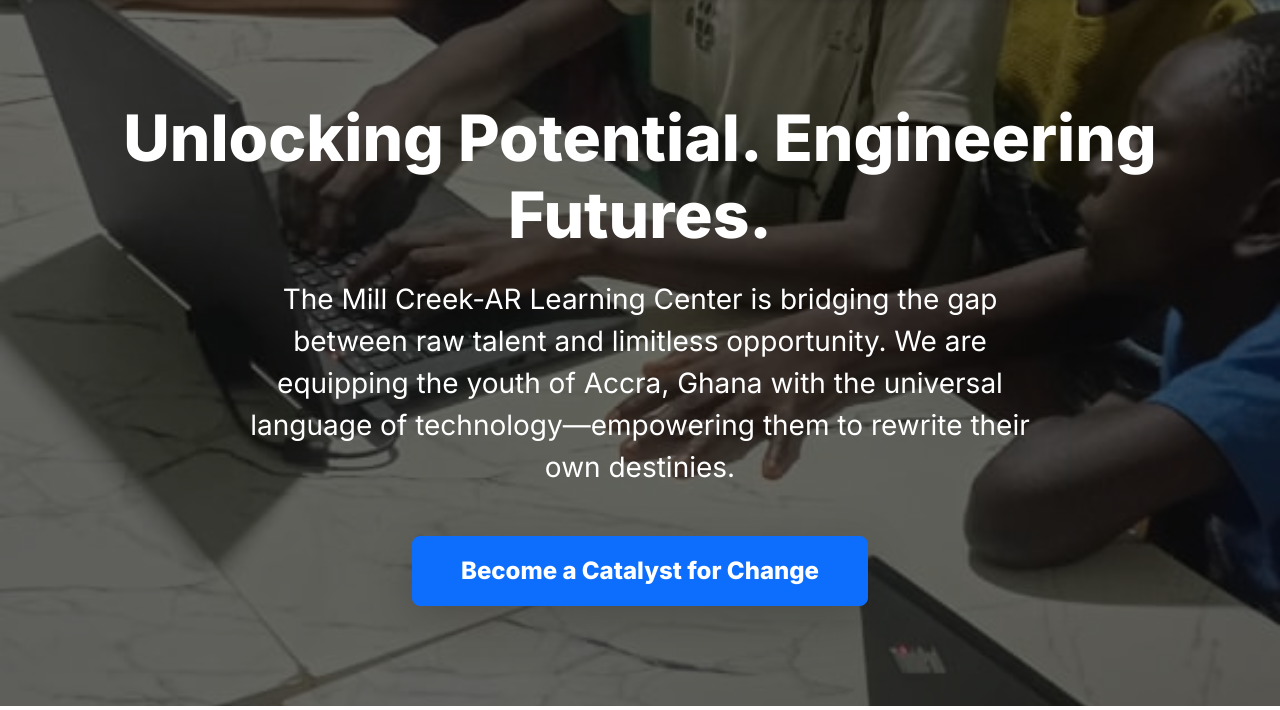
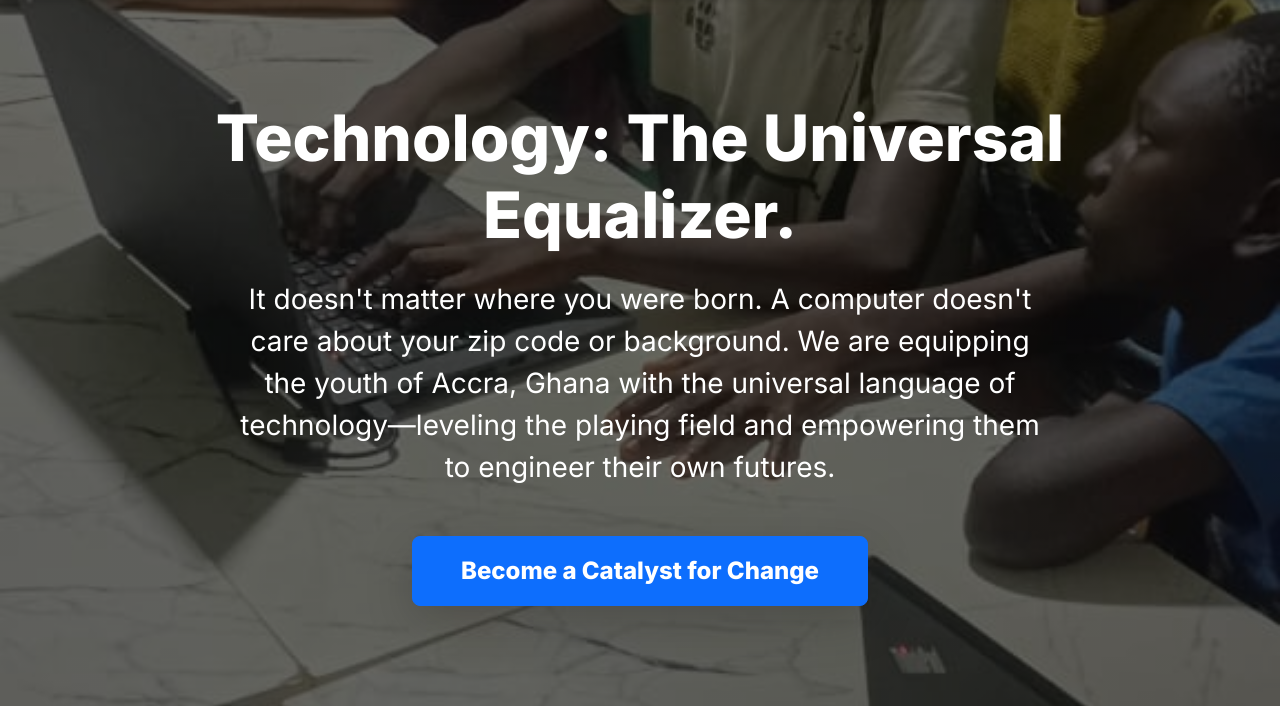
Before and after one commit to vnewborn4/ghana-school, a PHP site: page / in a window 1280 px wide. Shown: the part 56-766 px from the top of the page. Run offline with PHP 8.4, Linux system fonts and the light colour scheme.

Commit message:
Update site copy to centralize the theme of 'Technology: The Universal Equalizer'

```diff
--- a/bio.php
+++ b/bio.php
@@ -4,7 +4,7 @@
     <div class="container py-5">
         <div class="text-center mb-5">
             <h1 class="display-4 fw-bold mb-3">Meet the Founder</h1>
-            <p class="lead text-muted max-w-700 mx-auto">Making a Way Out of No Way.</p>
+            <p class="lead text-muted max-w-700 mx-auto">Finding the Universal Equalizer: Making a Way Out of No Way.</p>
         </div>
 
         <div class="row align-items-center mb-5 pb-4 border-bottom">
@@ -21,7 +21,7 @@
                     I am an engineer by trade, but my foundation was laid on the dirt roads of Mill Creek, Arkansas. I grew up in a place where resources were scarce, but community was strong. My story is woven from a deep African American cultural tradition—the tradition of "making a way out of no way."
                 </p>
                 <p class="fs-5 text-muted">
-                    Our ancestors faced insurmountable odds, yet they built futures with their bare hands, sheer resilience, and an unshakeable faith in the generations to come. They instilled in me the grit required to look at closed doors and figure out how to take them off the hinges. That resilience propelled me out of poverty and through the rigorous journey of becoming a professional engineer.
+                    Our ancestors faced insurmountable odds, yet they built futures with their bare hands, sheer resilience, and an unshakeable faith in the generations to come. They instilled in me the grit required to look at closed doors and figure out how to take them off the hinges. That resilience propelled me out of poverty and through the rigorous journey of becoming a professional engineer. I discovered early on that technology is the ultimate universal equalizer—a tool that doesn't judge your zip code, only your output.
                 </p>
                 <p class="fs-5 text-muted">
                     But as the African proverb says, <em>"If you want to go fast, go alone. If you want to go far, go together."</em>
--- a/impact.php
+++ b/impact.php
@@ -3,9 +3,9 @@
 <!-- Hero Section -->
 <section class="py-5 bg-dark text-white text-center" style="background: linear-gradient(rgba(0, 0, 0, 0.7), rgba(0, 0, 0, 0.8)), url('assets/images/student-1.jpeg') center/cover;">
     <div class="container py-5">
-        <h1 class="display-3 fw-bold mb-4">The Challenge & The Change</h1>
+        <h1 class="display-3 fw-bold mb-4">The Universal Equalizer</h1>
         <p class="lead mb-0 fs-3 mx-auto" style="max-width: 800px;">
-            In Ghana, brilliance is abundant, but digital access is a privilege. See how a single laptop can change the trajectory of an entire family.
+            Code is a universal language. It levels the global playing field. See how a single laptop and tech education can change the trajectory of an entire family.
         </p>
     </div>
 </section>
--- a/index.php
+++ b/index.php
@@ -3,9 +3,9 @@
 <!-- Hero Section -->
 <section class="hero-section text-center d-flex align-items-center" style="min-height: 80vh;">
     <div class="container">
-        <h1 class="display-3 fw-bold mb-4 text-shadow">Unlocking Potential. Engineering Futures.</h1>
+        <h1 class="display-3 fw-bold mb-4 text-shadow">Technology: The Universal Equalizer.</h1>
         <p class="lead mb-5 fs-3 mx-auto text-shadow" style="max-width: 800px;">
-            The Mill Creek-AR Learning Center is bridging the gap between raw talent and limitless opportunity. We are equipping the youth of Accra, Ghana with the universal language of technology—empowering them to rewrite their own destinies.
+            It doesn't matter where you were born. A computer doesn't care about your zip code or background. We are equipping the youth of Accra, Ghana with the universal language of technology—leveling the playing field and empowering them to engineer their own futures.
         </p>
         <a href="adopt.php" class="btn btn-primary btn-lg fw-bold px-5 py-3 shadow-lg fs-4">Become a Catalyst for Change</a>
     </div>
```
